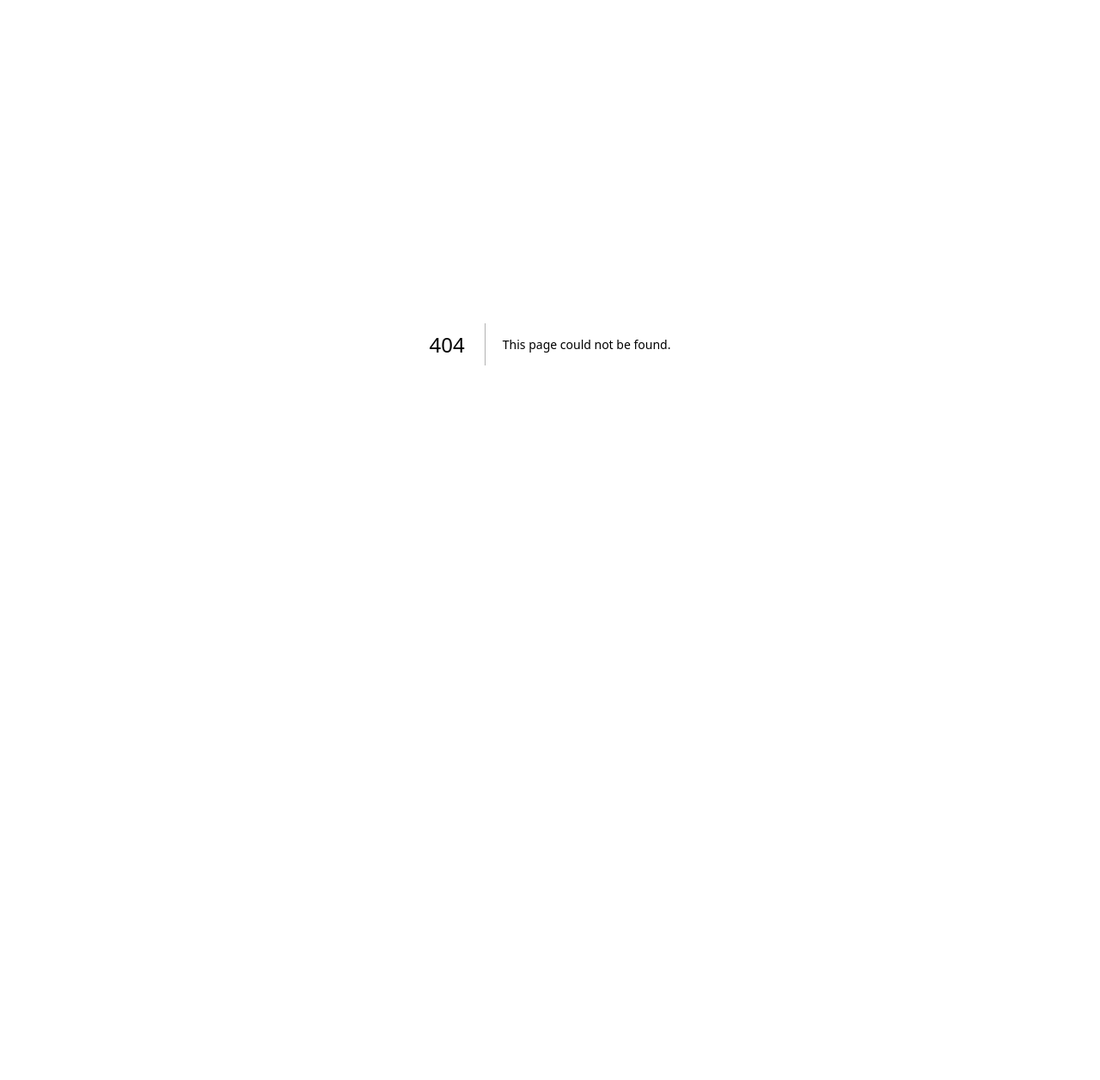
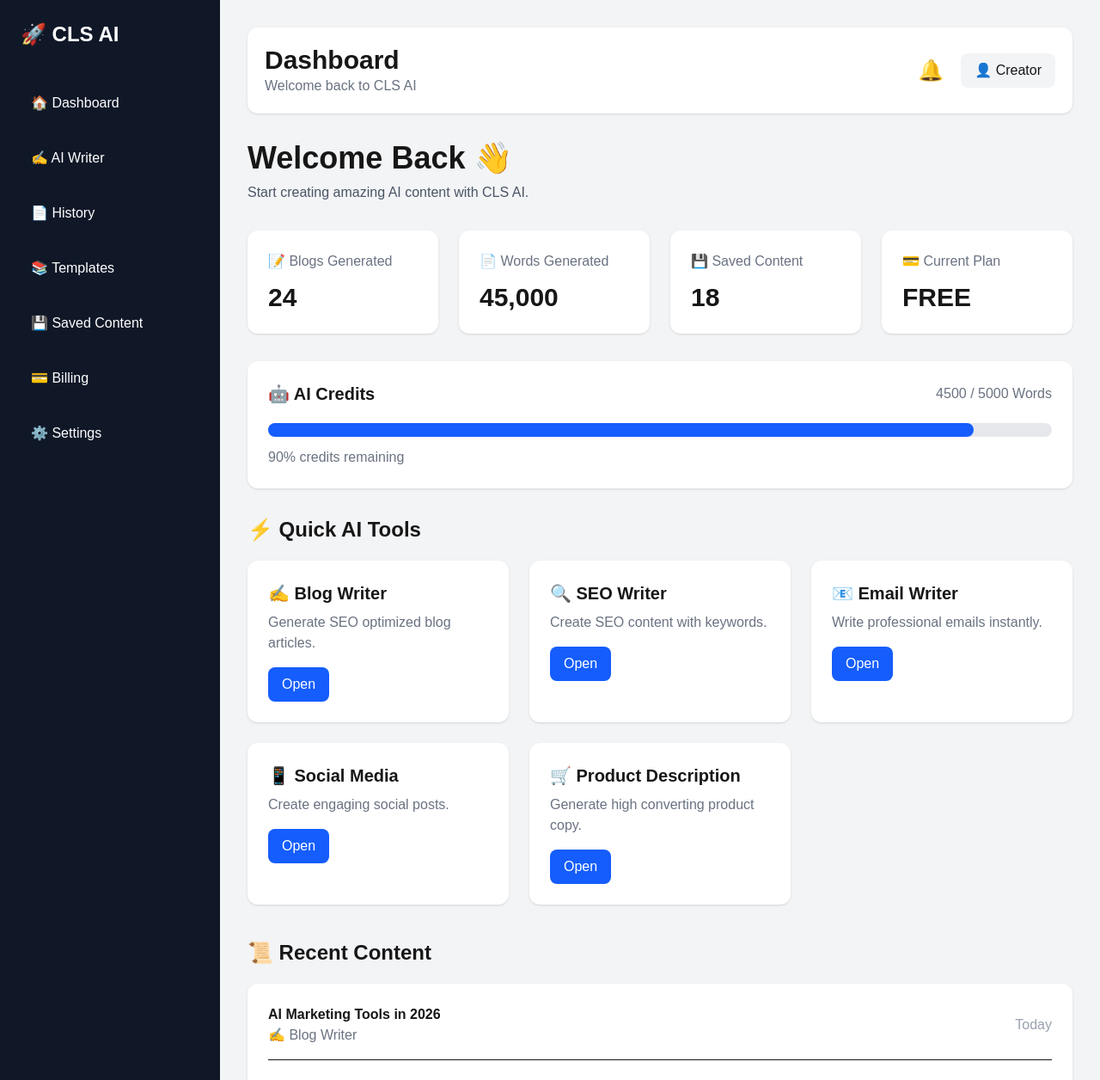
Before and after one commit to suvantrao25-tech/cls-ai-engine, a Next.js app in the folder frontend/: page /dashboard in a window 1280 px wide. Before the commit this address had no page. Shown: the top 1256 px of the page at 86% size. Before the commit the page ends 800 px from the top, so only its background shows below. Built offline with nearby package versions, Linux system fonts and the light colour scheme.

Commit message:
Added CLS AI dashboard UI

```diff
--- /dev/null
+++ b/frontend/app/components/Header.tsx
@@ -0,0 +1,29 @@
+export default function Header() {
+  return (
+    <div className="bg-white p-5 rounded-xl shadow flex justify-between items-center">
+
+      <div>
+        <h2 className="text-3xl font-bold">
+          Dashboard
+        </h2>
+
+        <p className="text-gray-500">
+          Welcome back to CLS AI
+        </p>
+      </div>
+
+      <div className="flex items-center gap-5">
+
+        <button className="text-2xl">
+          🔔
+        </button>
+
+        <div className="bg-gray-100 px-4 py-2 rounded-lg">
+          👤 Creator
+        </div>
+
+      </div>
+
+    </div>
+  );
+}
--- /dev/null
+++ b/frontend/app/components/Sidebar.tsx
@@ -0,0 +1,43 @@
+export default function Sidebar() {
+  return (
+    <aside className="w-64 min-h-screen bg-gray-900 text-white p-6">
+
+      <h1 className="text-2xl font-bold mb-10">
+        🚀 CLS AI
+      </h1>
+
+      <nav className="flex flex-col gap-4">
+
+        <button className="w-full text-left p-3 rounded-lg hover:bg-gray-800">
+          🏠 Dashboard
+        </button>
+
+        <button className="w-full text-left p-3 rounded-lg hover:bg-gray-800">
+          ✍️ AI Writer
+        </button>
+
+        <button className="w-full text-left p-3 rounded-lg hover:bg-gray-800">
+          📄 History
+        </button>
+
+        <button className="w-full text-left p-3 rounded-lg hover:bg-gray-800">
+          📚 Templates
+        </button>
+
+        <button className="w-full text-left p-3 rounded-lg hover:bg-gray-800">
+          💾 Saved Content
+        </button>
+
+        <button className="w-full text-left p-3 rounded-lg hover:bg-gray-800">
+          💳 Billing
+        </button>
+
+        <button className="w-full text-left p-3 rounded-lg hover:bg-gray-800">
+          ⚙️ Settings
+        </button>
+
+      </nav>
+
+    </aside>
+  );
+}
--- /dev/null
+++ b/frontend/app/dashboard/page.tsx
@@ -0,0 +1,318 @@
+import Sidebar from "../components/Sidebar";
+import Header from "../components/Header";
+
+export default function Dashboard() {
+  return (
+    <main className="flex bg-gray-100 min-h-screen">
+
+      <Sidebar />
+
+      <section className="flex-1 p-8">
+
+        <Header />
+
+        <div className="mt-8">
+          <h1 className="text-4xl font-bold">
+            Welcome Back 👋
+          </h1>
+
+          <p className="text-gray-600 mt-2">
+            Start creating amazing AI content with CLS AI.
+          </p>
+        </div>
+<div className="grid grid-cols-1 md:grid-cols-4 gap-6 mt-8">
+
+  <div className="bg-white p-6 rounded-xl shadow">
+    <h3 className="text-gray-500">
+      📝 Blogs Generated
+    </h3>
+
+    <p className="text-3xl font-bold mt-3">
+      24
+    </p>
+  </div>
+
+
+  <div className="bg-white p-6 rounded-xl shadow">
+    <h3 className="text-gray-500">
+      📄 Words Generated
+    </h3>
+
+    <p className="text-3xl font-bold mt-3">
+      45,000
+    </p>
+  </div>
+
+
+  <div className="bg-white p-6 rounded-xl shadow">
+    <h3 className="text-gray-500">
+      💾 Saved Content
+    </h3>
+
+    <p className="text-3xl font-bold mt-3">
+      18
+    </p>
+  </div>
+
+
+  <div className="bg-white p-6 rounded-xl shadow">
+    <h3 className="text-gray-500">
+      💳 Current Plan
+    </h3>
+
+    <p className="text-3xl font-bold mt-3">
+      FREE
+    </p>
+  </div>
+
+</div>{/* AI Credits Section */}
+
+<div className="bg-white p-6 rounded-xl shadow mt-8">
+
+  <div className="flex justify-between items-center">
+
+    <h2 className="text-xl font-bold">
+      🤖 AI Credits
+    </h2>
+
+    <span className="text-gray-500">
+      4500 / 5000 Words
+    </span>
+
+  </div>
+
+
+  <div className="w-full bg-gray-200 rounded-full h-4 mt-5">
+
+    <div
+      className="bg-blue-600 h-4 rounded-full"
+      style={{ width: "90%" }}
+    >
+    </div>
+
+  </div>
+
+
+  <p className="text-gray-500 mt-3">
+    90% credits remaining
+  </p>
+
+
+</div>{/* Quick AI Tools */}
+
+<div className="mt-8">
+
+  <h2 className="text-2xl font-bold mb-5">
+    ⚡ Quick AI Tools
+  </h2>
+
+
+  <div className="grid grid-cols-1 md:grid-cols-3 gap-6">
+
+
+    <div className="bg-white p-6 rounded-xl shadow hover:shadow-lg">
+
+      <h3 className="text-xl font-bold">
+        ✍️ Blog Writer
+      </h3>
+
+      <p className="text-gray-500 mt-2">
+        Generate SEO optimized blog articles.
+      </p>
+
+      <button className="mt-4 bg-blue-600 text-white px-4 py-2 rounded-lg">
+        Open
+      </button>
+
+    </div>
+
+
+
+    <div className="bg-white p-6 rounded-xl shadow hover:shadow-lg">
+
+      <h3 className="text-xl font-bold">
+        🔍 SEO Writer
+      </h3>
+
+      <p className="text-gray-500 mt-2">
+        Create SEO content with keywords.
+      </p>
+
+      <button className="mt-4 bg-blue-600 text-white px-4 py-2 rounded-lg">
+        Open
+      </button>
+
+    </div>
+
+
+
+    <div className="bg-white p-6 rounded-xl shadow hover:shadow-lg">
+
+      <h3 className="text-xl font-bold">
+        📧 Email Writer
+      </h3>
+
+      <p className="text-gray-500 mt-2">
+        Write professional emails instantly.
+      </p>
+
+      <button className="mt-4 bg-blue-600 text-white px-4 py-2 rounded-lg">
+        Open
+      </button>
+
+    </div>
+
+
+
+    <div className="bg-white p-6 rounded-xl shadow hover:shadow-lg">
+
+      <h3 className="text-xl font-bold">
+        📱 Social Media
+      </h3>
+
+      <p className="text-gray-500 mt-2">
+        Create engaging social posts.
+      </p>
+
+      <button className="mt-4 bg-blue-600 text-white px-4 py-2 rounded-lg">
+        Open
+      </button>
+
+    </div>
+
+
+
+    <div className="bg-white p-6 rounded-xl shadow hover:shadow-lg">
+
+      <h3 className="text-xl font-bold">
+        🛒 Product Description
+      </h3>
+
+      <p className="text-gray-500 mt-2">
+        Generate high converting product copy.
+      </p>
+
+      <button className="mt-4 bg-blue-600 text-white px-4 py-2 rounded-lg">
+        Open
+      </button>
+
+    </div>
+
+
+  </div>
+
+</div>{/* Recent AI Generations */}
+
+<div className="mt-10">
+
+  <h2 className="text-2xl font-bold mb-5">
+    📜 Recent Content
+  </h2>
+
+
+  <div className="bg-white rounded-xl shadow p-6 space-y-5">
+
+
+    <div className="flex justify-between items-center border-b pb-4">
+
+      <div>
+        <h3 className="font-bold">
+          AI Marketing Tools in 2026
+        </h3>
+
+        <p className="text-gray-500">
+          ✍️ Blog Writer
+        </p>
+      </div>
+
+      <span className="text-gray-400">
+        Today
+      </span>
+
+    </div>
+
+
+
+    <div className="flex justify-between items-center border-b pb-4">
+
+      <div>
+        <h3 className="font-bold">
+          AssemblyAI Review
+        </h3>
+
+        <p className="text-gray-500">
+          🔍 SEO Writer
+        </p>
+      </div>
+
+      <span className="text-gray-400">
+        Yesterday
+      </span>
+
+    </div>
+
+
+
+    <div className="flex justify-between items-center">
+
+      <div>
+        <h3 className="font-bold">
+          Product Launch Email
+        </h3>
+
+        <p className="text-gray-500">
+          📧 Email Writer
+        </p>
+      </div>
+
+      <span className="text-gray-400">
+        2 days ago
+      </span>
+
+    </div>
+
+
+  </div>
+
+</div>{/* Subscription Card */}
+
+<div className="mt-10 bg-gradient-to-r from-blue-600 to-purple-600 text-white rounded-xl p-8">
+
+  <h2 className="text-2xl font-bold">
+    💳 Current Plan
+  </h2>
+
+  <h3 className="text-4xl font-bold mt-3">
+    FREE
+  </h3>
+
+  <div className="mt-5 space-y-2">
+
+    <p>
+      ✓ 5,000 AI Words
+    </p>
+
+    <p>
+      ✓ AI Writer Access
+    </p>
+
+    <p>
+      ✓ Basic Templates
+    </p>
+
+  </div>
+
+
+  <button
+  className="mt-6 bg-white text-blue-600 px-6 py-3 rounded-lg font-bold shadow-lg hover:bg-blue-50 hover:scale-105 transition"
+>
+  Upgrade to Pro →
+</button>
+
+
+</div>
+      </section>
+
+    </main>
+  );
+}
```
Also changed, not shown: frontend/app/components/CreditCard.tsx (added), frontend/app/components/HistoryCard.tsx (added), frontend/app/components/StatsCard.tsx (added), frontend/app/components/SubscriptionCard.tsx (added), frontend/app/components/ToolCard.tsx (added).
